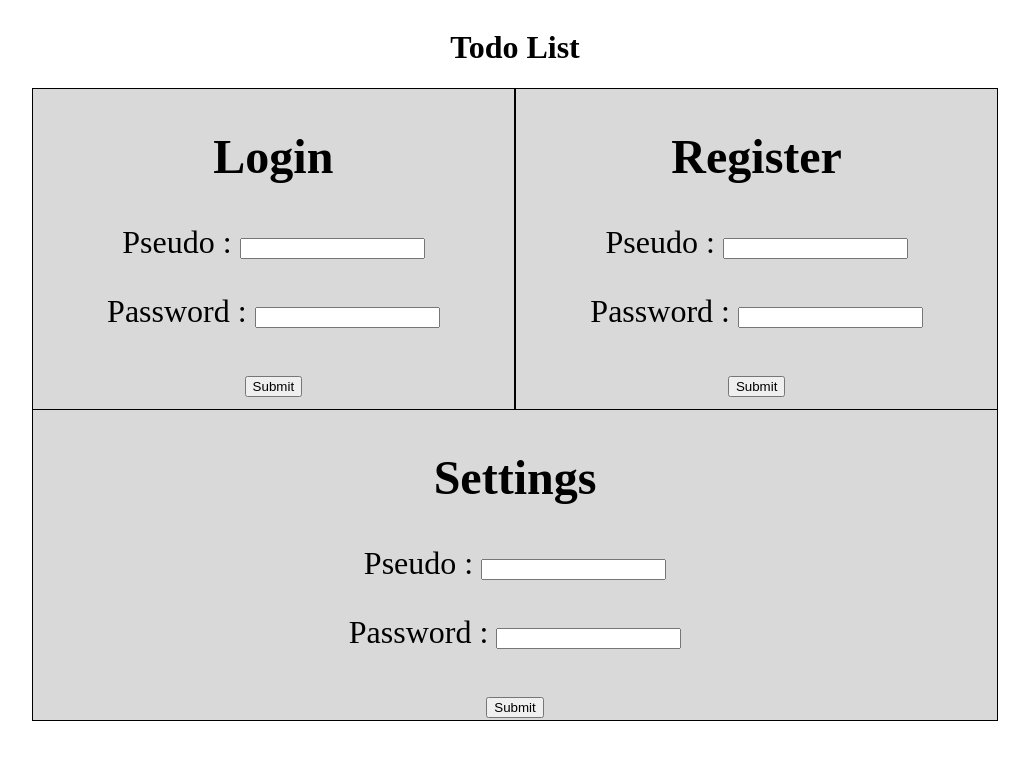
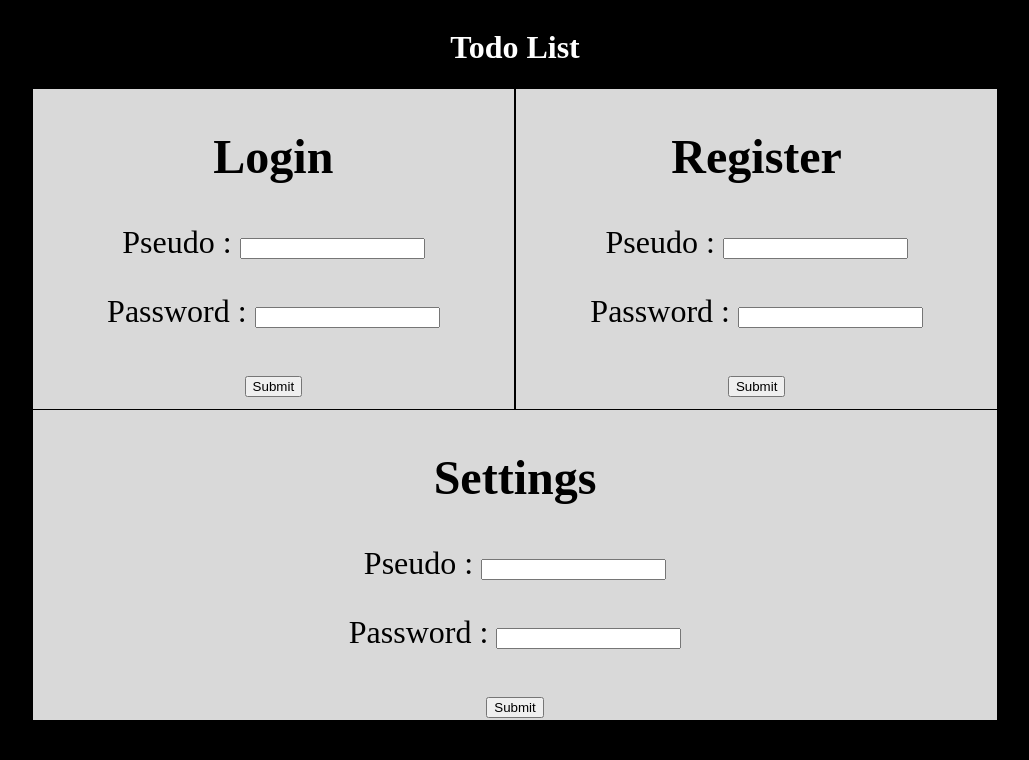
Before and after one commit to SacleuxBenoit/TodoList_php, a PHP site: page /test/ in a window 1280 px wide. Shown: the top 760 px of the page, without its empty margins (125-1154 px from the left). Run offline with PHP 8.4, Linux system fonts and the light colour scheme.

Commit message:
add bgrc black + color white for body :arrow_right: css/style_index.css

```diff
--- a/css/style_index.css
+++ b/css/style_index.css
@@ -1,4 +1,5 @@
 body{
+    background-color: black;
     text-align: center;
     display: grid;
     grid-template-areas:
@@ -9,6 +10,7 @@ body{
 
 header{
     grid-area: header;
+    color: white;
 }
 
 .login{
```
